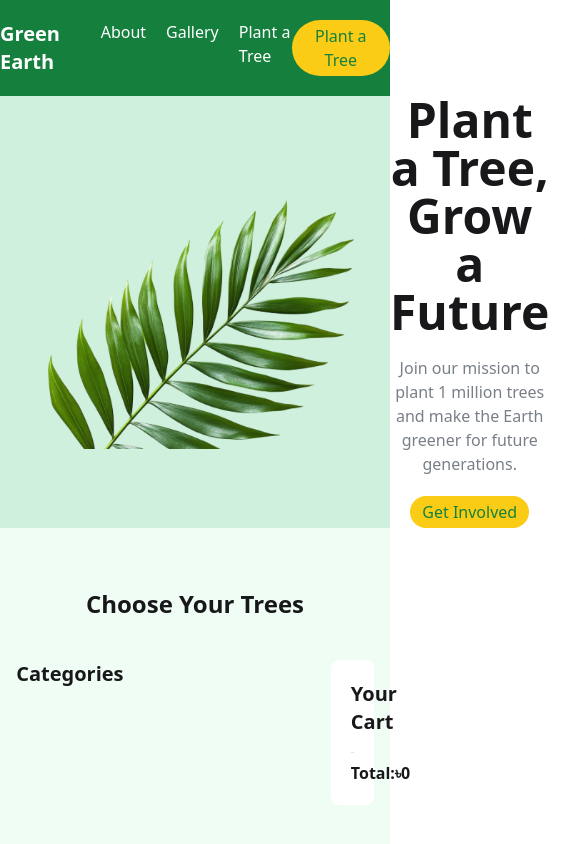
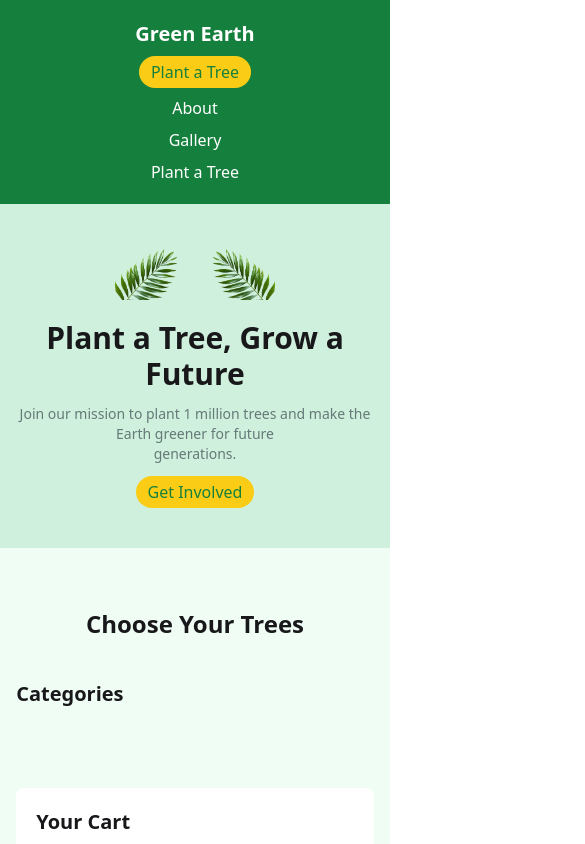
Before and after one commit to iam-yeasin/green-earth, a plain HTML site: page index.html in a window 390 px wide. Shown: the top 844 px of the page, 585 px wide, since content can reach past the window. Drawn offline with nearby package versions, Linux system fonts and the light colour scheme; no server answers.

Commit message:
worked on responsive

```diff
--- a/index.html
+++ b/index.html
@@ -12,9 +12,9 @@
 
 <body>
     <header>
-        <nav class="flex justify-around bg-[#15803D] py-5">
-            <h1 class="text-white text-xl font-semibold cursor-pointer">Green Earth</h1>
-            <div class="flex justify-center gap-5 text-white">
+        <nav class="flex flex-col md:flex-row justify-between items-center bg-[#15803D] py-5 px-4 md:px-12 gap-2 md:gap-0">
+            <h1 class="text-white text-xl font-semibold cursor-pointer order-1 md:order-1">Green Earth</h1>
+            <div class="flex flex-col md:flex-row justify-center gap-2 md:gap-5 text-white order-3 md:order-2 w-full md:w-auto text-center">
                 <a href="">
                     <p class="hover:underline">About</p>
                 </a>
@@ -25,42 +25,59 @@
                     <p class="hover:underline">Plant a Tree</p>
                 </a>
             </div>
-            <button class="bg-[#FACC15] text-[#15803D] rounded-full py-1 px-3 cursor-pointer">Plant a Tree</button>
+            <button class="bg-[#FACC15] text-[#15803D] rounded-full py-1 px-3 cursor-pointer order-2 md:order-3">Plant a Tree</button>
         </nav>
 
-        <div class="flex justify-around items-center text-center bg-[#CFF0DC]">
-            <img src="assets/hero-leaf1.png" alt="">
-            <div>
-                <h1 class="text-5xl font-bold">Plant a Tree, Grow a Future</h1>
-                <p class="my-5 text-[#1f293799]">
+        <!-- Small device hero -->
+        <div class="flex flex-col items-center bg-[#CFF0DC] px-4 py-10 gap-5 md:hidden">
+            <div class="flex justify-center gap-5">
+                <img src="assets/hero-leaf1.png" alt="" class="w-20">
+                <img src="assets/hero-leaf2.png" alt="" class="w-20">
+            </div>
+            <div class="text-center">
+                <h1 class="text-3xl font-bold">Plant a Tree, Grow a Future</h1>
+                <p class="my-3 text-[#1f293799] text-sm">
                     Join our mission to plant 1 million trees and make the Earth greener for future <br>
                     generations.
                 </p>
                 <button class="bg-[#FACC15] text-[#15803D] rounded-full py-1 px-3 cursor-pointer">Get Involved</button>
             </div>
-            <img src="assets/hero-leaf2.png" alt="">
+        </div>
+
+        <!-- Large device hero -->
+        <div class="hidden md:flex justify-around items-center text-center bg-[#CFF0DC] px-12 gap-8">
+            <img src="assets/hero-leaf1.png" alt="" class="w-auto">
+            <div class="text-center md:w-1/2">
+                <h1 class="text-5xl font-bold">Plant a Tree, Grow a Future</h1>
+                <p class="my-5 text-[#1f293799] text-base">
+                    Join our mission to plant 1 million trees and make the Earth greener for future <br>
+                    generations.
+                </p>
+                <button class="bg-[#FACC15] text-[#15803D] rounded-full py-1 px-3 cursor-pointer">Get Involved</button>
+            </div>
+            <img src="assets/hero-leaf2.png" alt="" class="w-auto">
         </div>
     </header>
 
     <main class="bg-[#F0FDF4]">
         <h1 class="text-2xl font-semibold text-center pt-15 pb-10">Choose Your Trees</h1>
-        <section class="w-11/12 mx-auto grid grid-cols-12 gap-5">
+        <section class="w-11/12 mx-auto grid grid-cols-1 md:grid-cols-12 gap-5">
 
             <!-- left aside -->
-            <aside class="col-span-2">
+            <aside class="md:col-span-2 order-1 md:order-1">
                 <h6 class="text-xl font-semibold">Categories</h6>
                 <ul class="py-5" id="category-list">
-                    <!-- categories will come from JS -->
+
                 </ul>
             </aside>
 
             <!-- main container -->
-            <section class="col-span-8 grid grid-cols-3 gap-5" id="tree-cards">
+            <section class="md:col-span-8 grid grid-cols-1 sm:grid-cols-2 md:grid-cols-3 gap-5 order-2 md:order-2" id="tree-cards">
 
             </section>
 
             <!-- right aside -->
-            <aside class="col-span-2 bg-white py-5 px-5 rounded-lg">
+            <aside class="md:col-span-2 bg-white py-5 px-5 rounded-lg order-3 md:order-3">
                 <h6 class="text-xl font-semibold mb-4">Your Cart</h6>
                 <div id="cart-items">
 
@@ -77,12 +94,12 @@
         <section class="w-11/12 mx-auto">
             <h1 class="text-2xl font-semibold text-center pt-20 pb-10">About the Campaign</h1>
             <div class="grid grid-cols-12">
-                <div class="col-span-2"></div>
-                <div class="col-span-8 flex flex-col md:flex-row items-center gap-10 mb-20">
-                    <div class="md:w-1/2">
+                <div class="col-span-2 hidden md:block"></div>
+                <div class="col-span-12 md:col-span-8 flex flex-col md:flex-row items-center gap-10 mb-20">
+                    <div class="w-full md:w-1/2">
                         <img src="assets/about.png" alt="About Campaign" class="w-full rounded-lg shadow-md">
                     </div>
-                    <div class="md:w-1/2 space-y-4 text-[#1f293799]">
+                    <div class="w-full md:w-1/2 space-y-4 text-[#1f293799]">
                         <p>
                             Green Earth is a global tree plantation initiative dedicated to fighting climate change.
                             Since our start, we’ve planted over 500,000 trees worldwide. By joining our campaign, you
@@ -95,22 +112,21 @@
                         </ul>
                     </div>
                 </div>
-                <div class="col-span-2"></div>
+                <div class="col-span-2 hidden md:block"></div>
             </div>
         </section>
 
         <!-- impact section -->
         <section class="bg-[#CFF0DC] pb-20">
             <h1 class="text-2xl font-semibold text-center pt-20 pb-10">Our Impact</h1>
-            <div class="flex justify-center text-center gap-10" id="impact-cards">
+            <div class="flex flex-col sm:flex-row justify-center text-center gap-5 sm:gap-10" id="impact-cards">
 
             </div>
         </section>
 
-
         <section class="bg-[#166534] pb-20">
             <h1 class="text-3xl font-semibold text-white text-center pt-20 pb-10">Plant a Tree Today</h1>
-            <form action="" class="w-11/12 md:w-1/3 mx-auto bg-[#15803D] p-6 rounded-lg shadow-md space-y-4">
+            <form action="" class="w-full sm:w-3/4 md:w-1/3 mx-auto bg-[#15803D] p-6 rounded-lg shadow-md space-y-4">
                 <div>
                     <input type="text" id="name" placeholder="Your Name" required
                         class="w-full px-4 py-2 border rounded-md focus:outline-none bg-white" />
```
